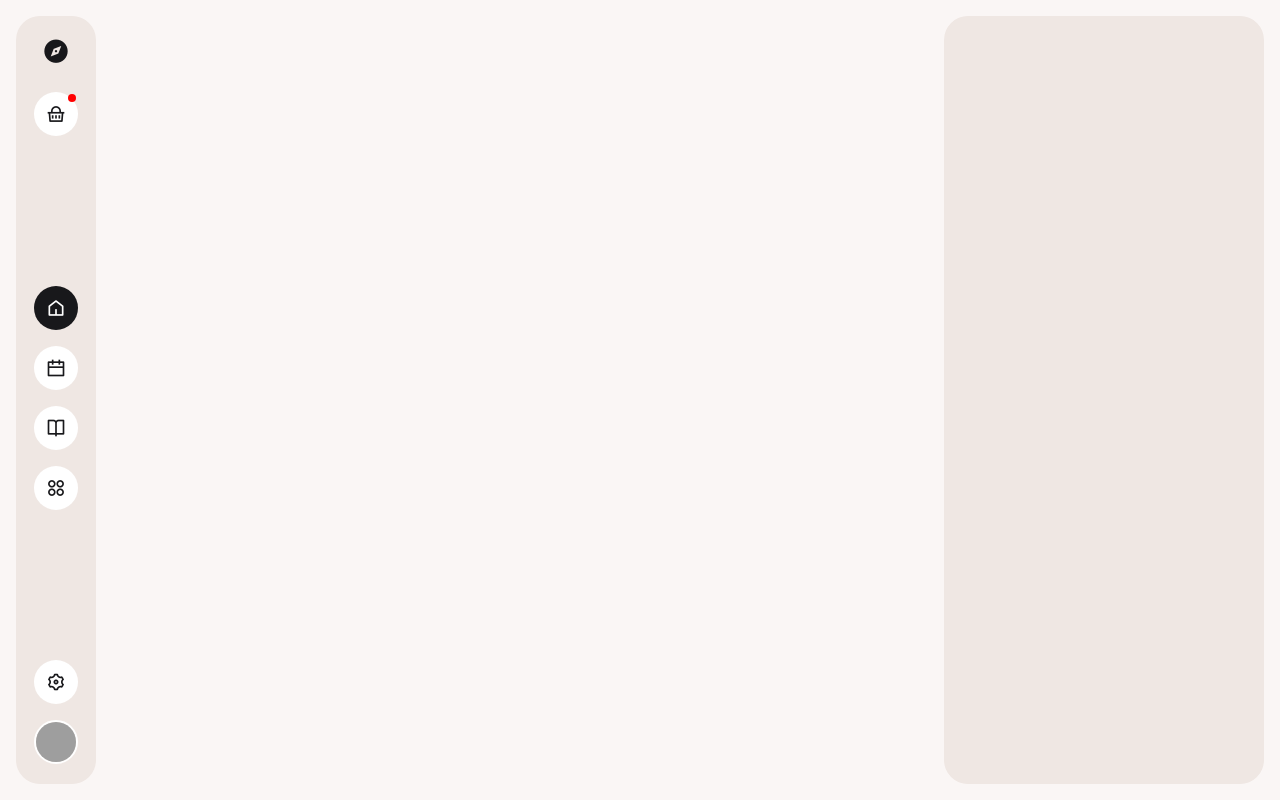
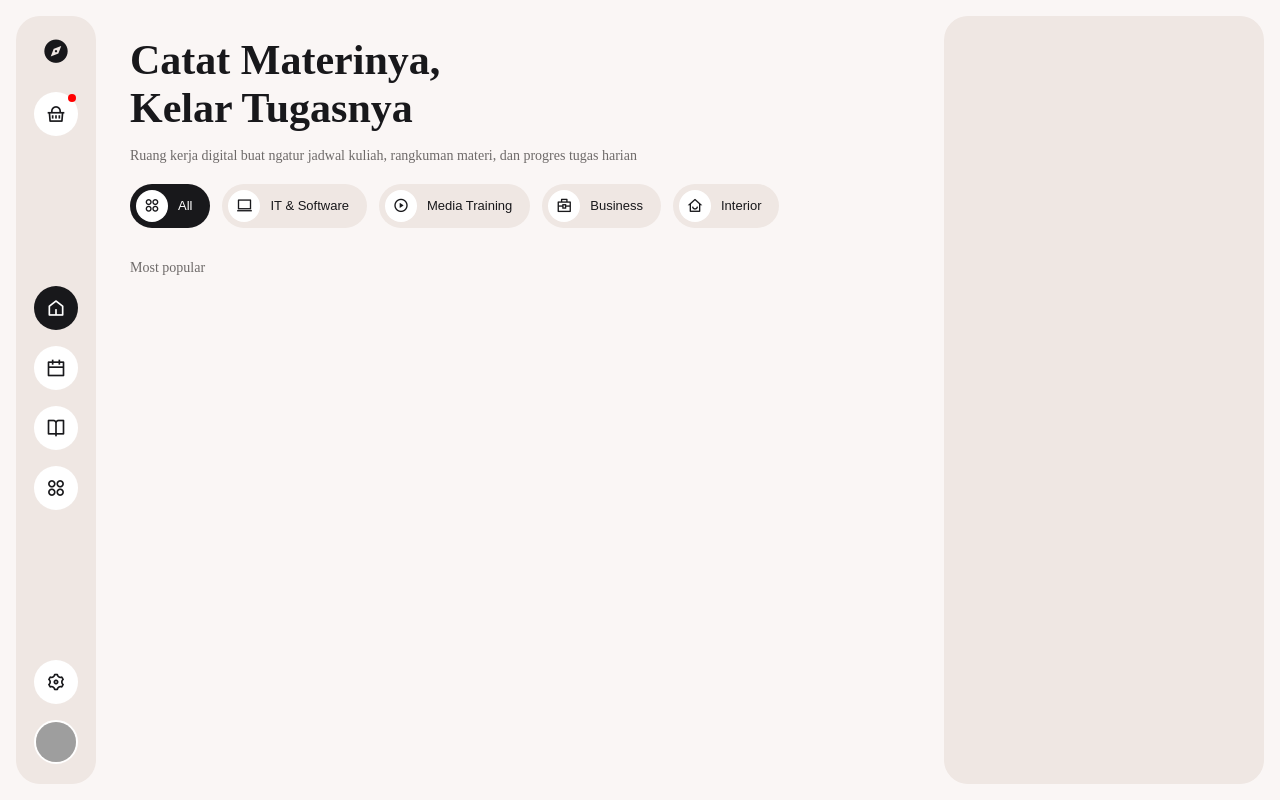
Before and after one commit to senkuu29/Tenggat, a plain HTML site: page index.html in a window 1280 px wide. Drawn offline with nearby package versions, Linux system fonts and the light colour scheme; grey boxes are pictures that could not be loaded.

Commit message:
menambahkan judul, dan kategori di main content

```diff
--- a/assets/css/style.css
+++ b/assets/css/style.css
@@ -36,6 +36,7 @@ body {
   gap: 24px; /* Jarak antar kolom */
 }
 
+/* bagian sidebar */
 .sidebar {
   width: 80px; /* Lebar kecil karena hanya berisi ikon */
   background-color: #EFE7E3;
@@ -114,9 +115,77 @@ body {
   border: 2px solid #FFFFFF;
 }
 
+/* bagian main content */
 .main-content {
   flex: 1; /* Otomatis mengambil sisa ruang paling lebar di tengah */
   padding: 20px 10px;
+}
+
+.page-header h1 {
+  font-size: 42px;
+  font-weight: 600;
+  line-height: 1.15;
+  color: #18181B;
+  margin-bottom: 15px;
+}
+
+.page-header h2 {
+  margin-bottom: 20px;
+}
+
+/* Wadah tombol kategori berjejer menyamping */
+.category-list {
+  display: flex;
+  flex-wrap: wrap; /* Otomatis turun ke bawah kalau layar sempit */
+  gap: 12px;
+  margin-bottom: 32px;
+}
+
+/* Desain masing-masing pil kategori */
+.cat-pill {
+  display: flex;
+  align-items: center;
+  gap: 10px;
+  background-color: #EFE7E3;
+  border: none;
+  padding: 6px 18px 6px 6px; /* Padding kiri lebih kecil karena ada ikon bulat */
+  border-radius: 50px; /* Membuat bentuk kapsul/pil */
+  font-size: 13px;
+  font-weight: 500;
+  color: #18181B;
+  cursor: pointer;
+  transition: 0.2s;
+}
+
+.cat-pill:hover {
+  background-color: #e4d8d2;
+}
+
+/* Lingkaran putih pembungkus ikon di dalam pil */
+.cat-icon {
+  width: 32px;
+  height: 32px;
+  background-color: #FFFFFF;
+  color: #18181B;
+  border-radius: 50%;
+  display: flex;
+  justify-content: center;
+  align-items: center;
+  font-size: 16px;
+}
+
+/* Gaya khusus untuk pil yang aktif (All) */
+.cat-pill.active {
+  background-color: #18181B;
+  color: #FFFFFF;
+}
+
+/* Subjudul "Most popular" */
+.section-title {
+  font-size: 14px;
+  font-weight: 500;
+  color: #6E6A69;
+  margin-bottom: 16px;
 }
 
 .right-panel {
--- a/index.html
+++ b/index.html
@@ -50,7 +50,41 @@
 
     <!-- section tengah -->
     <aside class="main-content">
+      <!-- Judul Besar -->
+      <header class="page-header">
+        <h1>Catat Materinya,<br>Kelar Tugasnya</h1>
+        <h2 class="section-title">Ruang kerja digital buat ngatur jadwal kuliah, rangkuman materi, dan progres tugas harian</h2>
+      </header>
+      <!-- Deretan Tombol Kategori (Pill Buttons) -->
+      <div class="category-list">
+        <button class="cat-pill active">
+          <span class="cat-icon"><i class="ri-apps-2-line"></i></span>
+          <span>All</span>
+        </button>
 
+        <button class="cat-pill">
+          <span class="cat-icon"><i class="ri-macbook-line"></i></span>
+          <span>IT & Software</span>
+        </button>
+
+        <button class="cat-pill">
+          <span class="cat-icon"><i class="ri-play-circle-line"></i></span>
+          <span>Media Training</span>
+        </button>
+
+        <button class="cat-pill">
+          <span class="cat-icon"><i class="ri-briefcase-4-line"></i></span>
+          <span>Business</span>
+        </button>
+
+        <button class="cat-pill">
+          <span class="cat-icon"><i class="ri-home-smile-line"></i></span>
+          <span>Interior</span>
+        </button>
+      </div>
+
+      <!-- Subjudul Bagian Kartu -->
+      <h2 class="section-title">Most popular</h2>
     </aside>
 
     <!-- section kanan -->
```
